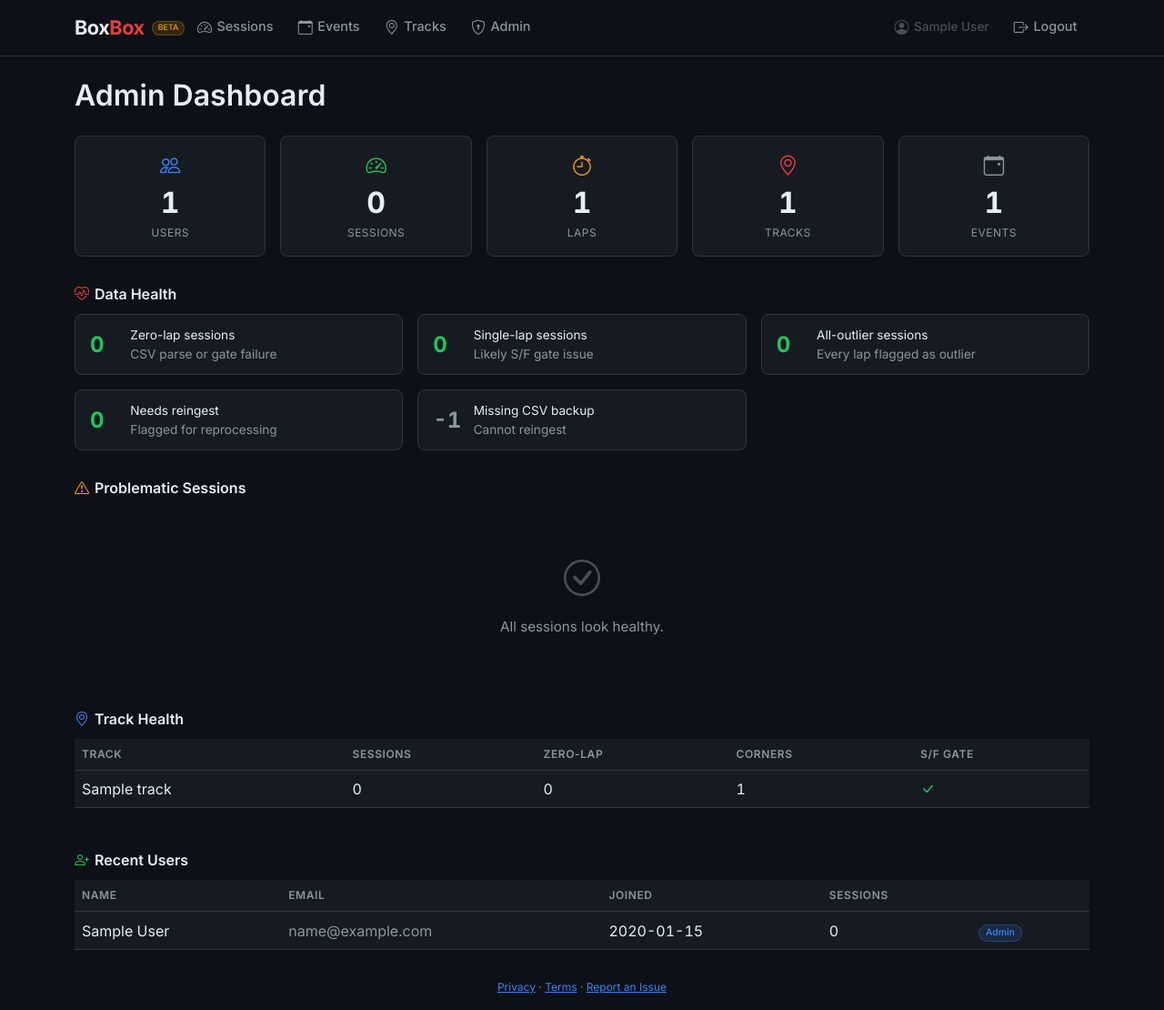
After one commit to apahim/boxbox, a Flask app: page /admin/ in a window 1280 px wide. The commit adds this page. Shown: the whole page at 91% size. Run offline with Flask 3, Linux system fonts and the light colour scheme; a user stored in the database is signed in; tables that the repository leaves empty hold one stand-in row (values such as "Sample post"); parts of the project's set-up code (start-up, migrations or seed data) failed here and were passed over; some libraries are stand-ins or nearby versions.

Commit message:
Add admin dashboard with platform stats and data health monitoring
New admin-only page at /admin showing global stats (users, sessions, laps,
tracks, events), data health indicators (zero-lap, single-lap, all-outlier,
needs-reingest, missing CSV backup), problematic sessions table, track
health overview, and recent users list.

Co-Authored-By: Claude Opus 4.6 <noreply@anthropic.com>

```diff
--- a/app/__init__.py
+++ b/app/__init__.py
@@ -161,6 +161,9 @@ def create_app(config_name=None):
     from app.legal import bp as legal_bp
     app.register_blueprint(legal_bp)
 
+    from app.admin import bp as admin_bp
+    app.register_blueprint(admin_bp, url_prefix='/admin')
+
     # CLI commands
     from app.cli import seed_tracks, import_session, reingest_session, seed_demo, set_admin
     app.cli.add_command(seed_tracks)
--- /dev/null
+++ b/app/admin/__init__.py
@@ -0,0 +1,5 @@
+from flask import Blueprint
+
+bp = Blueprint('admin', __name__)
+
+from app.admin import routes  # noqa: E402, F401
--- /dev/null
+++ b/app/admin/routes.py
@@ -0,0 +1,107 @@
+from flask import render_template, abort
+from flask_login import login_required, current_user
+from sqlalchemy import func
+
+from app import db
+from app.admin import bp
+from app.models import User, Session, Lap, Track, SessionUpload, Event
+
+
+def _require_admin():
+    if not current_user.is_admin:
+        abort(403)
+
+
+@bp.route('/')
+@login_required
+def dashboard():
+    _require_admin()
+
+    total_users = User.query.count()
+    total_sessions = Session.query.count()
+    total_laps = Lap.query.count()
+    total_tracks = Track.query.count()
+    total_events = Event.query.count()
+
+    zero_lap_sessions = Session.query.filter(
+        db.or_(Session.total_laps == 0, Session.total_laps.is_(None))
+    ).count()
+    single_lap_sessions = Session.query.filter(Session.total_laps == 1).count()
+    all_outlier_sessions = Session.query.filter(
+        Session.total_laps > 0, Session.clean_laps == 0
+    ).count()
+    needs_reingest_count = Session.query.filter_by(needs_reingest=True).count()
+    uploads_count = SessionUpload.query.count()
+    missing_uploads = total_sessions - uploads_count
+
+    problem_sessions = (
+        Session.query
+        .join(User)
+        .outerjoin(Track)
+        .filter(db.or_(
+            Session.total_laps == 0,
+            Session.total_laps.is_(None),
+            Session.total_laps == 1,
+            db.and_(Session.total_laps > 0, Session.clean_laps == 0),
+            Session.needs_reingest.is_(True),
+        ))
+        .order_by(Session.created_at.desc())
+        .limit(50)
+        .all()
+    )
+
+    track_stats = (
+        db.session.query(
+            Session.track_id,
+            func.count(Session.id).label('session_count'),
+            func.count(
+                db.case(
+                    (db.or_(Session.total_laps == 0, Session.total_laps.is_(None)), 1),
+                )
+            ).label('zero_lap_count'),
+        )
+        .group_by(Session.track_id)
+        .all()
+    )
+    stats_by_track = {r.track_id: r for r in track_stats}
+
+    tracks = Track.query.order_by(Track.name).all()
+    track_health = []
+    for t in tracks:
+        ts = stats_by_track.get(t.id)
+        track_health.append({
+            'track': t,
+            'session_count': ts.session_count if ts else 0,
+            'zero_lap_count': ts.zero_lap_count if ts else 0,
+            'corner_count': t.corners.count(),
+            'has_gate': t.sf_lat1 is not None,
+        })
+
+    recent_users = (
+        db.session.query(
+            User,
+            func.count(Session.id).label('session_count'),
+        )
+        .outerjoin(Session)
+        .group_by(User.id)
+        .order_by(User.created_at.desc())
+        .limit(10)
+        .all()
+    )
+
+    return render_template(
+        'admin/dashboard.html',
+        total_users=total_users,
+        total_sessions=total_sessions,
+        total_laps=total_laps,
+        total_tracks=total_tracks,
+        total_events=total_events,
+        zero_lap_sessions=zero_lap_sessions,
+        single_lap_sessions=single_lap_sessions,
+        all_outlier_sessions=all_outlier_sessions,
+        needs_reingest_count=needs_reingest_count,
+        missing_uploads=missing_uploads,
+        problem_sessions=problem_sessions,
+        track_health=track_health,
+        recent_users=recent_users,
+    )
--- /dev/null
+++ b/app/templates/admin/dashboard.html
@@ -0,0 +1,267 @@
+{% extends "base.html" %}
+
+{% block title %}Admin - BoxBox{% endblock %}
+
+{% block extra_head %}
+<style>
+    .stat-card { text-align: center; }
+    .stat-card .bi { font-size: 1.4rem; }
+    .stat-card .stat-num { font-size: 2rem; font-weight: 700; font-variant-numeric: tabular-nums; }
+    .stat-card .stat-label { font-size: 0.75rem; text-transform: uppercase; letter-spacing: 0.04em; color: var(--bb-text-muted); }
+    .health-card { display: flex; align-items: center; gap: 12px; padding: 12px 16px; }
+    .health-card .health-num { font-size: 1.5rem; font-weight: 700; font-variant-numeric: tabular-nums; min-width: 2ch; }
+    .health-card .health-label { font-size: 0.85rem; color: var(--bb-text-muted); }
+    .section-title { font-size: 1rem; font-weight: 600; margin: 2rem 0 0.75rem; display: flex; align-items: center; gap: 6px; }
+    @media (max-width: 767px) {
+        .stat-card .stat-num { font-size: 1.5rem; }
+    }
+</style>
+{% endblock %}
+
+{% block content %}
+<h2 class="mb-4">Admin Dashboard</h2>
+
+{# ── Global Stats ── #}
+<div class="row g-3 mb-3">
+    <div class="col-6 col-md">
+        <div class="card h-100">
+            <div class="card-body stat-card">
+                <i class="bi bi-people" style="color:var(--bb-blue)"></i>
+                <div class="stat-num">{{ total_users }}</div>
+                <div class="stat-label">Users</div>
+            </div>
+        </div>
+    </div>
+    <div class="col-6 col-md">
+        <div class="card h-100">
+            <div class="card-body stat-card">
+                <i class="bi bi-speedometer2" style="color:var(--bb-green)"></i>
+                <div class="stat-num">{{ total_sessions }}</div>
+                <div class="stat-label">Sessions</div>
+            </div>
+        </div>
+    </div>
+    <div class="col-6 col-md">
+        <div class="card h-100">
+            <div class="card-body stat-card">
+                <i class="bi bi-stopwatch" style="color:var(--bb-amber)"></i>
+                <div class="stat-num">{{ total_laps }}</div>
+                <div class="stat-label">Laps</div>
+            </div>
+        </div>
+    </div>
+    <div class="col-6 col-md">
+        <div class="card h-100">
+            <div class="card-body stat-card">
+                <i class="bi bi-geo-alt" style="color:var(--bb-red)"></i>
+                <div class="stat-num">{{ total_tracks }}</div>
+                <div class="stat-label">Tracks</div>
+            </div>
+        </div>
+    </div>
+    <div class="col-6 col-md">
+        <div class="card h-100">
+            <div class="card-body stat-card">
+                <i class="bi bi-calendar-event" style="color:var(--bb-text-muted)"></i>
+                <div class="stat-num">{{ total_events }}</div>
+                <div class="stat-label">Events</div>
+            </div>
+        </div>
+    </div>
+</div>
+
+{# ── Data Health ── #}
+<h5 class="section-title"><i class="bi bi-heart-pulse" style="color:var(--bb-red)"></i> Data Health</h5>
+<div class="row g-3 mb-3">
+    <div class="col-sm-6 col-lg-4">
+        <div class="card h-100">
+            <div class="health-card">
+                <div class="health-num" style="color:{% if zero_lap_sessions %}var(--bb-red){% else %}var(--bb-green){% endif %}">{{ zero_lap_sessions }}</div>
+                <div>
+                    <div style="font-size:0.85rem;">Zero-lap sessions</div>
+                    <div class="health-label">CSV parse or gate failure</div>
+                </div>
+            </div>
+        </div>
+    </div>
+    <div class="col-sm-6 col-lg-4">
+        <div class="card h-100">
+            <div class="health-card">
+                <div class="health-num" style="color:{% if single_lap_sessions %}var(--bb-amber){% else %}var(--bb-green){% endif %}">{{ single_lap_sessions }}</div>
+                <div>
+                    <div style="font-size:0.85rem;">Single-lap sessions</div>
+                    <div class="health-label">Likely S/F gate issue</div>
+                </div>
+            </div>
+        </div>
+    </div>
+    <div class="col-sm-6 col-lg-4">
+        <div class="card h-100">
+            <div class="health-card">
+                <div class="health-num" style="color:{% if all_outlier_sessions %}var(--bb-amber){% else %}var(--bb-green){% endif %}">{{ all_outlier_sessions }}</div>
+                <div>
+                    <div style="font-size:0.85rem;">All-outlier sessions</div>
+                    <div class="health-label">Every lap flagged as outlier</div>
+                </div>
+            </div>
+        </div>
+    </div>
+    <div class="col-sm-6 col-lg-4">
+        <div class="card h-100">
+            <div class="health-card">
+                <div class="health-num" style="color:{% if needs_reingest_count %}var(--bb-blue){% else %}var(--bb-green){% endif %}">{{ needs_reingest_count }}</div>
+                <div>
+                    <div style="font-size:0.85rem;">Needs reingest</div>
+                    <div class="health-label">Flagged for reprocessing</div>
+                </div>
+            </div>
+        </div>
+    </div>
+    <div class="col-sm-6 col-lg-4">
+        <div class="card h-100">
+            <div class="health-card">
+                <div class="health-num" style="color:{% if missing_uploads %}var(--bb-text-muted){% else %}var(--bb-green){% endif %}">{{ missing_uploads }}</div>
+                <div>
+                    <div style="font-size:0.85rem;">Missing CSV backup</div>
+                    <div class="health-label">Cannot reingest</div>
+                </div>
+            </div>
+        </div>
+    </div>
+</div>
+
+{# ── Problematic Sessions ── #}
+<h5 class="section-title"><i class="bi bi-exclamation-triangle" style="color:var(--bb-amber)"></i> Problematic Sessions</h5>
+{% if problem_sessions %}
+<div class="table-responsive">
+    <table class="table table-hover">
+        <thead>
+            <tr>
+                <th>Date</th>
+                <th>User</th>
+                <th>Track</th>
+                <th>Laps</th>
+                <th>Clean</th>
+                <th>Issues</th>
+                <th></th>
+            </tr>
+        </thead>
+        <tbody>
+            {% for s in problem_sessions %}
+            <tr>
+                <td>{{ s.date.strftime('%Y-%m-%d') }}</td>
+                <td>{{ s.user.display_name }}</td>
+                <td>{{ s.track.name if s.track else '—' }}</td>
+                <td>{{ s.total_laps if s.total_laps is not none else '—' }}</td>
+                <td>{{ s.clean_laps if s.clean_laps is not none else '—' }}</td>
+                <td>
+                    {% if s.total_laps is none or s.total_laps == 0 %}
+                    <span class="badge bg-danger">No Laps</span>
+                    {% endif %}
+                    {% if s.total_laps == 1 %}
+                    <span class="badge bg-warning text-dark">Single Lap</span>
+                    {% endif %}
+                    {% if s.total_laps is not none and s.total_laps > 0 and s.clean_laps == 0 %}
+                    <span class="badge bg-warning text-dark">All Outliers</span>
+                    {% endif %}
+                    {% if s.needs_reingest %}
+                    <span class="badge bg-info text-dark">Needs Reingest</span>
+                    {% endif %}
+                </td>
+                <td>
+                    <a href="{{ url_for('dashboard.view', session_id=s.id) }}" class="btn btn-sm btn-outline-secondary" title="View"><i class="bi bi-eye"></i></a>
+                </td>
+            </tr>
+            {% endfor %}
+        </tbody>
+    </table>
+</div>
+{% else %}
+<div class="bb-empty">
+    <i class="bi bi-check-circle"></i>
+    <p>All sessions look healthy.</p>
+</div>
+{% endif %}
+
+{# ── Track Health ── #}
+<h5 class="section-title"><i class="bi bi-geo-alt" style="color:var(--bb-blue)"></i> Track Health</h5>
+{% if track_health %}
+<div class="table-responsive">
+    <table class="table table-hover">
+        <thead>
+            <tr>
+                <th>Track</th>
+                <th>Sessions</th>
+                <th>Zero-Lap</th>
+                <th>Corners</th>
+                <th>S/F Gate</th>
+            </tr>
+        </thead>
+        <tbody>
+            {% for th in track_health %}
+            <tr>
+                <td>
+                    {{ th.track.name }}
+                    {% if th.track.created_by is none %}
+                    <span class="badge bg-success" style="font-size:0.65rem;">Official</span>
+                    {% endif %}
+                </td>
+                <td>{{ th.session_count }}</td>
+                <td>
+                    {% if th.zero_lap_count %}
+                    <span style="color:var(--bb-red)">{{ th.zero_lap_count }}</span>
+                    {% else %}
+                    0
+                    {% endif %}
+                </td>
+                <td>{{ th.corner_count }}</td>
+                <td>
+                    {% if th.has_gate %}
+                    <i class="bi bi-check-lg" style="color:var(--bb-green)"></i>
+                    {% else %}
+                    <i class="bi bi-x-lg" style="color:var(--bb-text-dim)"></i>
+                    {% endif %}
+                </td>
+            </tr>
+            {% endfor %}
+        </tbody>
+    </table>
+</div>
+{% else %}
+<div class="bb-empty">
+    <i class="bi bi-geo-alt"></i>
+    <p>No tracks yet.</p>
+</div>
+{% endif %}
+
+{# ── Recent Users ── #}
+<h5 class="section-title"><i class="bi bi-person-plus" style="color:var(--bb-green)"></i> Recent Users</h5>
+<div class="table-responsive">
+    <table class="table table-hover">
+        <thead>
+            <tr>
+                <th>Name</th>
+                <th>Email</th>
+                <th>Joined</th>
+                <th>Sessions</th>
+                <th></th>
+            </tr>
+        </thead>
+        <tbody>
+            {% for user, session_count in recent_users %}
+            <tr>
+                <td>{{ user.display_name }}</td>
+                <td style="color:var(--bb-text-muted)">{{ user.email }}</td>
+                <td>{{ user.created_at.strftime('%Y-%m-%d') if user.created_at else '—' }}</td>
+                <td>{{ session_count }}</td>
+                <td>
+                    {% if user.is_admin %}
+                    <span class="badge bg-info text-dark" style="font-size:0.65rem;">Admin</span>
+                    {% endif %}
+                </td>
+            </tr>
+            {% endfor %}
+        </tbody>
+    </table>
+</div>
+{% endblock %}
--- a/app/templates/base.html
+++ b/app/templates/base.html
@@ -40,6 +40,11 @@
                     <li class="nav-item">
                         <a class="nav-link" href="{{ url_for('tracks.list_tracks') }}"><i class="bi bi-geo-alt"></i>Tracks</a>
                     </li>
+                    {% if current_user.is_admin %}
+                    <li class="nav-item">
+                        <a class="nav-link" href="{{ url_for('admin.dashboard') }}"><i class="bi bi-shield-lock"></i>Admin</a>
+                    </li>
+                    {% endif %}
                 </ul>
                 <ul class="navbar-nav">
                     <li class="nav-item">
```
